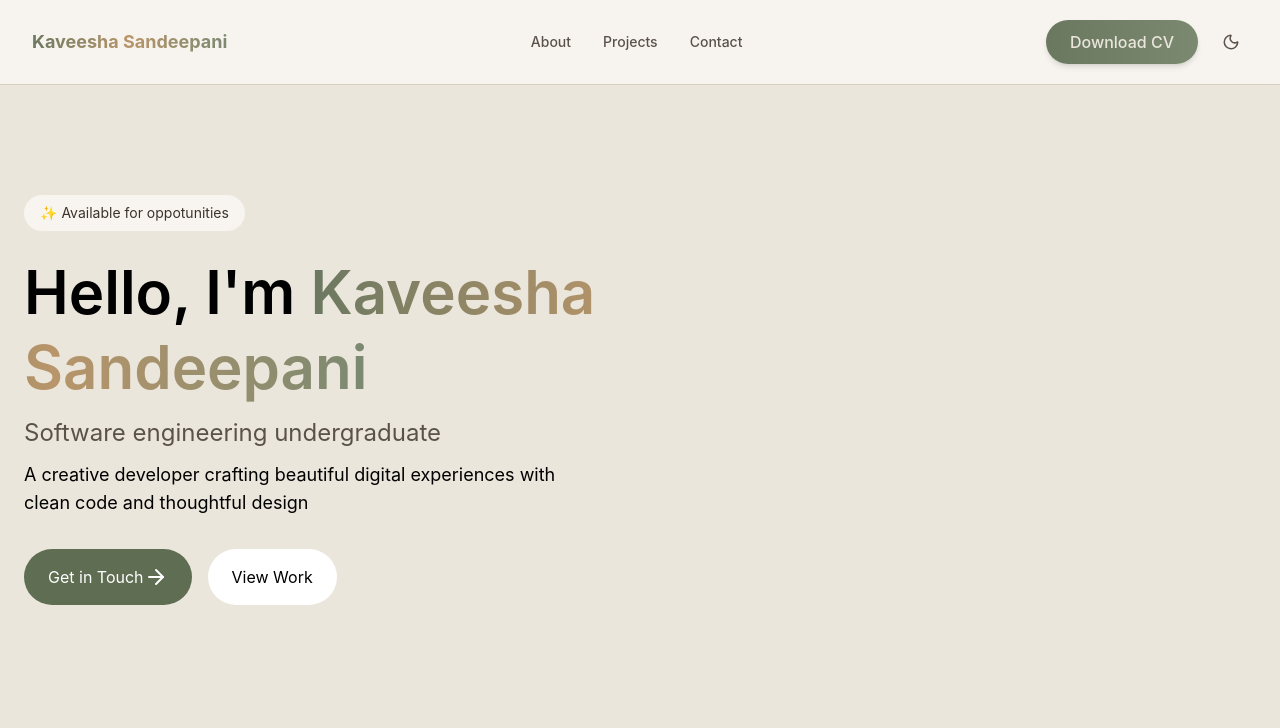
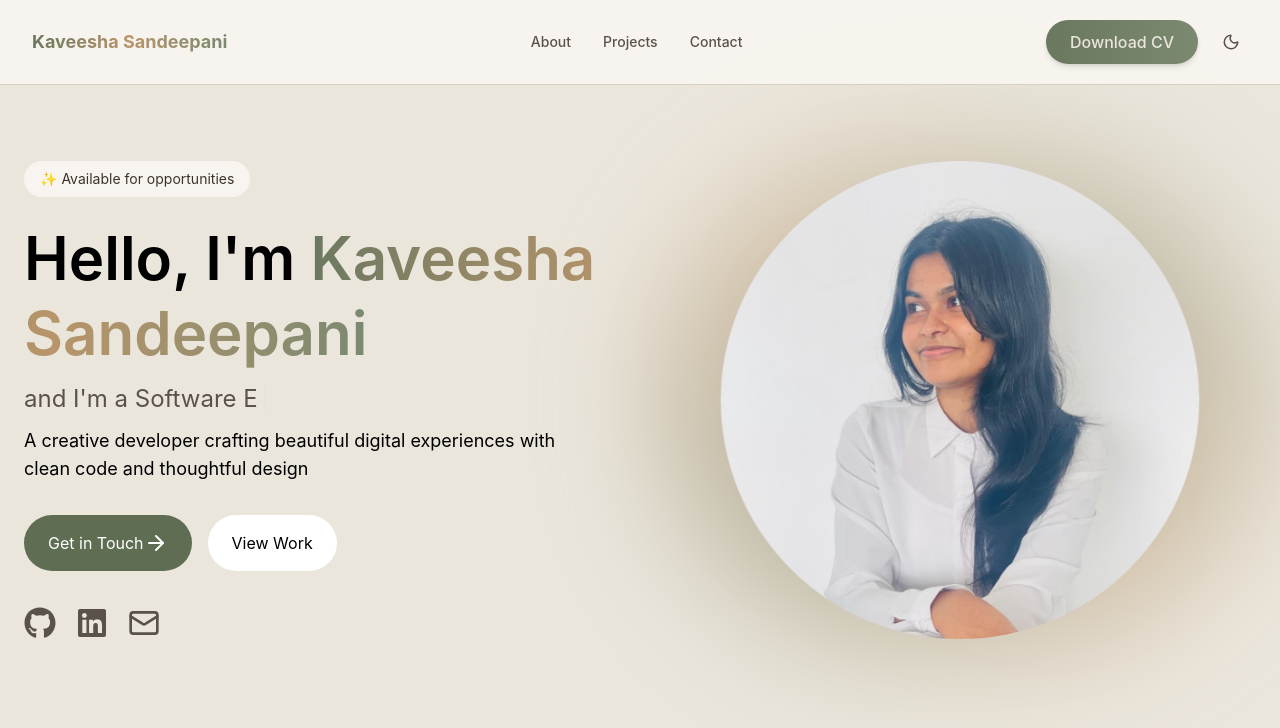
Before and after one commit to Kavii27/My-Portfolio, a React (Vite) app: page / in a window 1280 px wide. Shown: the top 728 px of the page. Built offline with nearby package versions, Linux system fonts and the light colour scheme.

Commit message:
update hero section

```diff
--- a/package.json
+++ b/package.json
@@ -15,6 +15,7 @@
     "react": "^19.2.0",
     "react-dom": "^19.2.0",
     "react-icons": "^5.5.0",
+    "react-simple-typewriter": "^5.0.1",
     "tailwindcss": "^4.1.18"
   },
   "devDependencies": {
--- a/src/sections/Hero.jsx
+++ b/src/sections/Hero.jsx
@@ -1,25 +1,43 @@
-import { ArrowRight } from "lucide-react"
+import { ArrowRight, Mail } from "lucide-react";
+import { FaGithub, FaLinkedin } from "react-icons/fa";
+
+import { Typewriter } from "react-simple-typewriter";
 
 export const Hero = () => {
 
 
     return(
-       <section className="relative min-h-screen flex items-center overflow-hidden">
+       <section className="relative min-h-screen lg:flex lg:items-center">
             <div className="absolute inset-0 -z-10">
 
             </div>
             {/*content*/}
-            <div className="container mx-auto px-6">
+            <div className="container mx-auto px-6 flex flex-col lg:flex-row items-center justify-between gap-12">
+
                 {/* Left column */}
-                <div className="max-w-2xl">
+                <div className="max-w-2xl lg:w-1/2">
                     <div>
-                        <span className="inline-flex items-center gap-2 px-4 py-2 rounded-full text-sm bg-[var(--color-surface)] text-[var(--color-text-secondary)]">✨ Available for oppotunities</span>
+                        <span className="inline-flex items-center gap-2 px-4 py-2 rounded-full text-sm bg-[var(--color-surface)] text-[var(--color-text-secondary)]">✨ Available for opportunities</span>
                     </div>
                     <h1 className="mt-6 text-4xl sm:text-5xl md:text-6xl font-semibold leading-tight text-[var(--color-bw)]">
                         Hello, I'm&nbsp;
                         <span className="text bg-gradient-to-r from-[var(--color-sage-1)] via-[var(--color-gold-1)] to-[var(--color-sage-2)] bg-clip-text text-transparent">Kaveesha Sandeepani</span>
                     </h1>
-                    <h2 className="mt-3 text-2xl sm:text-2xl text-[var(--color-text-muted)]">Software engineering undergraduate</h2>
+                    <h2 className="mt-3 text-2xl sm:text-2xl text-[var(--color-text-muted)]">
+                        and I'm  a&nbsp;
+                        <Typewriter
+                            words={[
+                            "Software Engineering Undergraduate",
+                            "Full stack Developer",
+                            "UI Designer",
+                            ]}
+                            loop={true}
+                            cursor
+                            cursorStyle="|"
+                            typeSpeed={80}
+                            deleteSpeed={50}
+                            delaySpeed={1500}
+                        /></h2>
 
                     <p className="mt-3 max-w-xl text-base text-[var(--color-bw)] sm:text-lg">A creative developer crafting beautiful digital experiences with clean code and thoughtful design</p>
 
@@ -27,9 +45,43 @@ export const Hero = () => {
                         <a href="#contact" className="px-6 py-4 inline-flex rounded-full bg-[var(--color-sage-3)] text-white">Get in Touch<ArrowRight  /></a>
                         <a href="#projects" className="px-6 py-4 rounded-full bg-white text-black">View Work</a>
                     </div>
+
+                    <div className="mt-9 flex items-center gap-5">
+                        <a href="https://github.com/Kavii27"
+                           target="_blank"
+                           rel="noopener noreferrer"
+                           className="text-[var(--color-text-muted)] hover:text-[var(--color-text-primary)] transition">
+                                <FaGithub size={32}/>
+                        </a>
+                        <a href="https://www.linkedin.com/in/kaveesha-sandeepani-1769532ba/"
+                           target="_blank"
+                           rel="noopener noreferrer"
+                           className="text-[var(--color-text-muted)] hover:text-[var(--color-text-primary)] transition">
+                                <FaLinkedin size={32}/>
+                        </a>
+                        <a href="mailto:kaveeshasandeepani027@gmail.com"
+                           className="text-[var(--color-text-muted)] hover:text-[var(--color-text-primary)] transition">
+                                <Mail size={32}/>
+                        </a>
+                    </div>
                 </div>
                 {/* Right column - profile image */}
-                <img src="" alt="" />
+
+                <div className="relative flex justify-center lg:w-1/2 mt-10 lg:mt-0">
+                {/* Glow background */}
+                    <div className="absolute inset-0 rounded-full bg-gradient-to-tr from-[var(--color-sage-1)] via-[var(--color-gold-1)] to-[var(--color-sage-2)] blur-3xl opacity-50"></div>
+
+                    {/* Image wrapper */}
+                    <div className="relative w-120 h-120 rounded-full overflow-hidden border border-[var(--color-border)]">
+                        <img
+                        src="/profile-photo.jpeg"
+                        alt="Kaveesha Sandeepani"
+                        className="w-full h-full object-cover"
+                        />
+                    </div>
+                </div>
+
+
             </div>
 
        </section>
```
Also changed, not shown: 1 other file (tests, documents, lock files or other folders).
